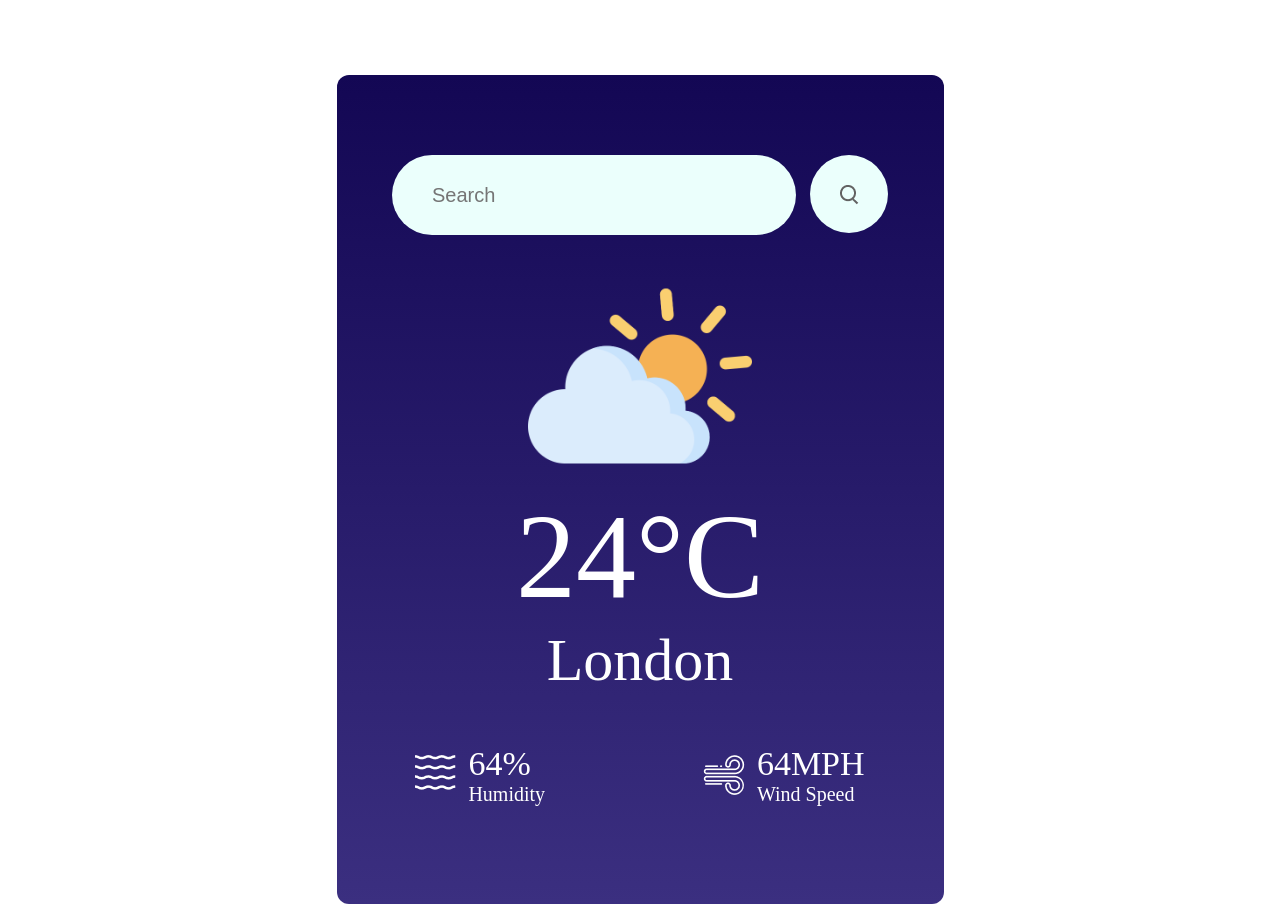
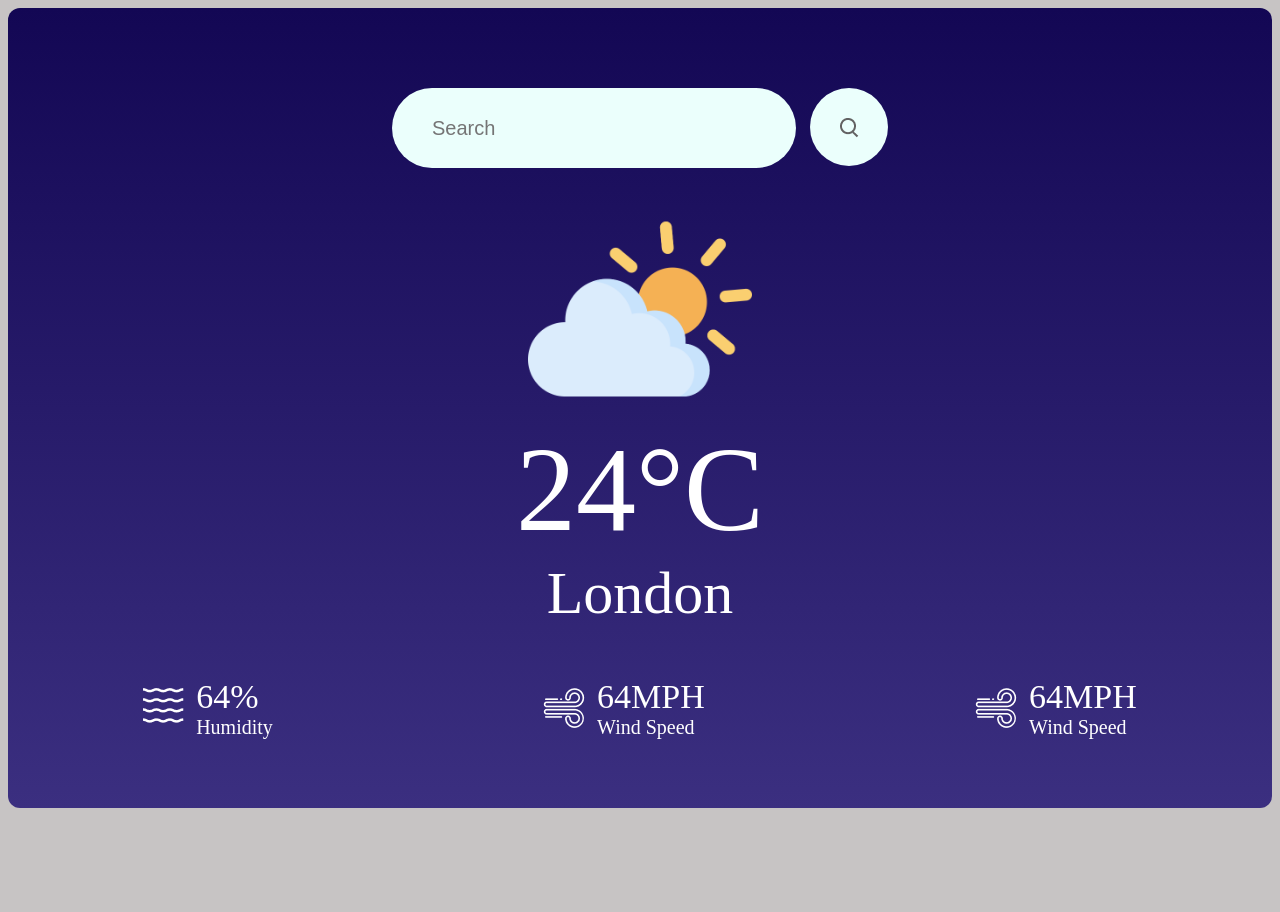
Before and after one commit to AlteredArt/Weather-App, a React (Create React App) app in the folder weather-app/: page / in a window 1280 px wide. After the commit the page ends 816 px from the top, so only its background shows below. Built offline with nearby package versions, Linux system fonts and the light colour scheme.

Commit message:
wok on url api

```diff
--- a/weather-app/src/components/WeatherApp/WeatherApp.css
+++ b/weather-app/src/components/WeatherApp/WeatherApp.css
@@ -1,8 +1,14 @@
+body {
+    background: #c7c4c4;
+}
+
 .container {
-    width: 607px;
-    height: 829px;
-    margin: auto;
-    margin-top: 75px;
+    /* width: 607px; */
+    /* height: 829px; */
+    width: 100%;
+    height: 100vh;
+    /* margin: auto; */
+    /* margin-top: 75px; */
     border-radius: 12px;
     background-image: linear-gradient(180deg, #130754 0%, #3b2f80 100%);
 }
--- a/weather-app/src/components/WeatherApp/WeatherApp.jsx
+++ b/weather-app/src/components/WeatherApp/WeatherApp.jsx
@@ -96,6 +96,14 @@ const search = async () => {
                     </div>
                 </div>
 
+                <div className="element">
+                    <img src={wind_icon} alt="" className="icon" />
+                    <div className="data">
+                        <div className="wind-rate">64MPH</div>
+                        <div className="text">Wind Speed</div>
+                    </div>
+                </div>
+
             </div>
         </div>
     )
```
